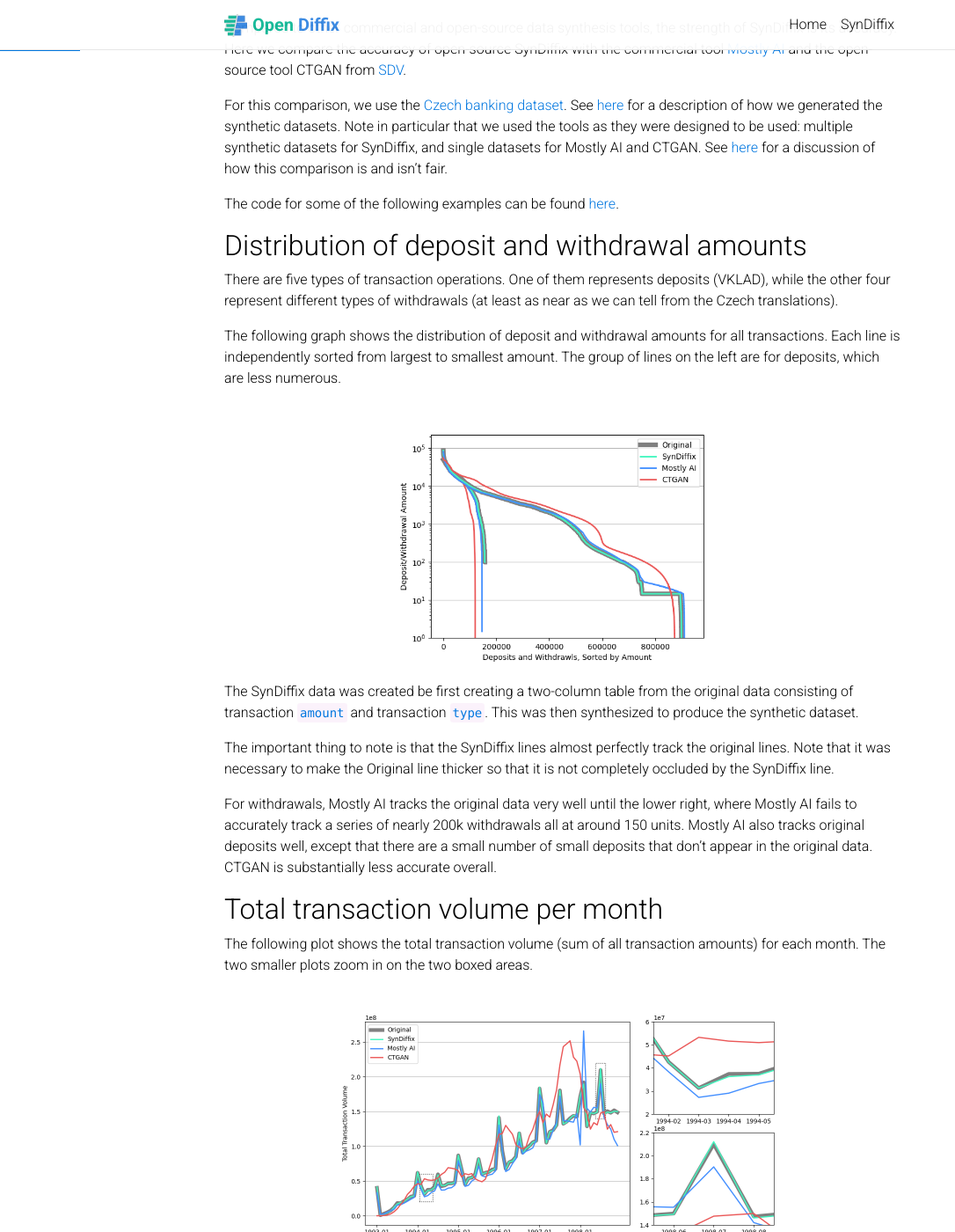
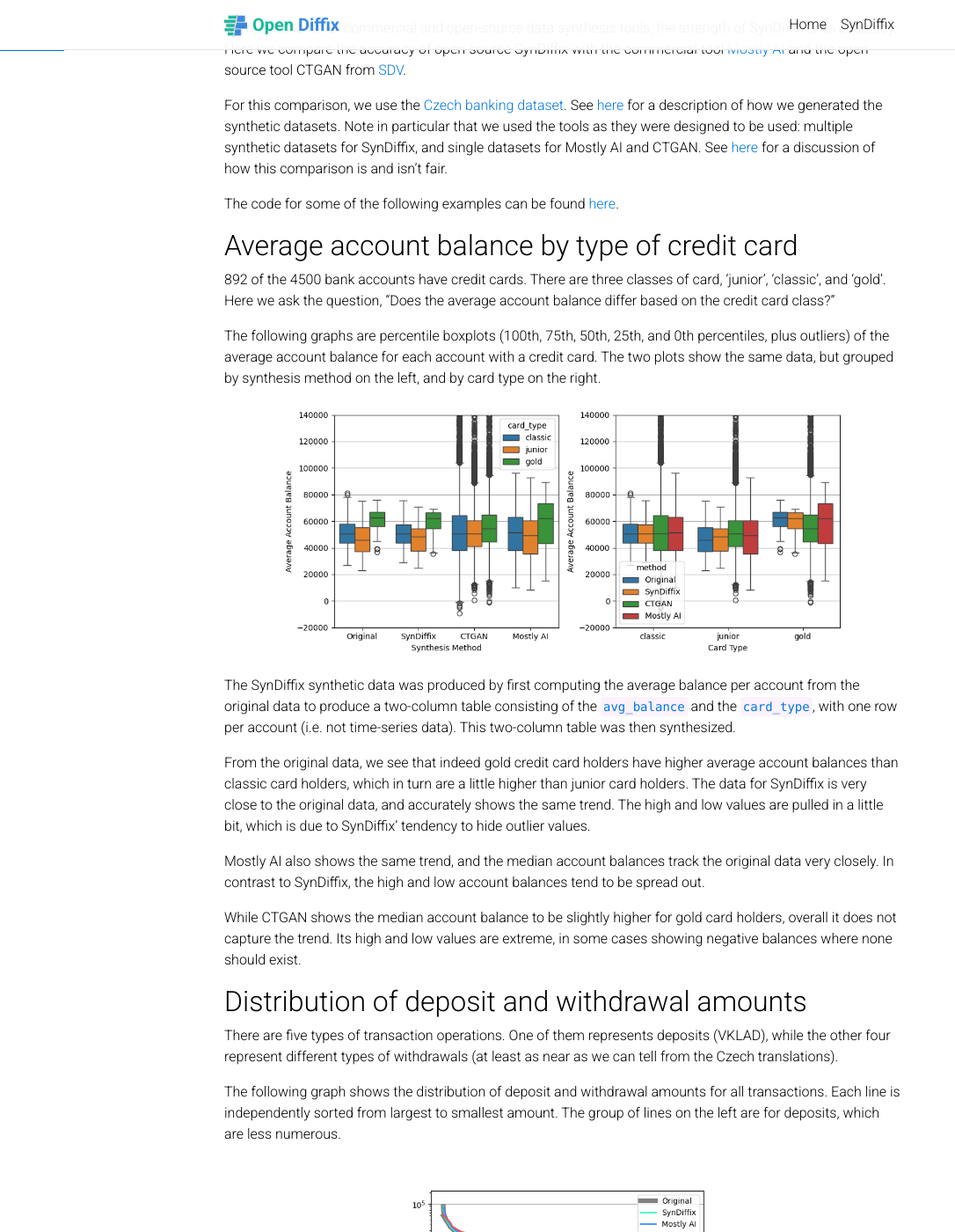
Before and after one commit to diffix/diffix.github.io, a Jekyll site: the page built from _pages/syndiffix-mostlyai-ctgan.md, in a window 1280 px wide and 1400 px high, scrolled down 213 px. Shown: the whole window at 88% size, without its empty margins (0-1086 px from the left). Built offline with Jekyll 4.4.1, drawn with Linux system fonts in a browser that asks for light colours; comment, search, counter and statistics services are not loaded; a style sheet for code colours, icons or effects is not loaded; some of the changed text lies outside the part shown.

Commit message:
Update Mostly AI data with correct linked tables

```diff
--- a/_pages/syndiffix-mostlyai-ctgan.md
+++ b/_pages/syndiffix-mostlyai-ctgan.md
@@ -11,6 +11,22 @@
 [here](#how-the-comparison-is-and-isnt-fair) for a discussion of how this comparison is and isn't fair.
 
 The code for some of the following examples can be found [here](https://github.com/diffix/syndiffix/blob/main/docs/time-series.ipynb).
+
+## Average account balance by type of credit card
+
+892 of the 4500 bank accounts have credit cards. There are three classes of card, 'junior', 'classic', and 'gold'. Here we ask the question, "Does the average account balance differ based on the credit card class?"
+
+The following graphs are percentile boxplots (100th, 75th, 50th, 25th, and 0th percentiles, plus outliers) of the average account balance for each account with a credit card. The two plots show the same data, but grouped by synthesis method on the left, and by card type on the right.
+
+{% include image.html src="/assets/img/trans_account_card_clients.avg_balance.card_type.png" alt="SynDiffix usage style" max_width="650px" %}
+
+The SynDiffix synthetic data was produced by first computing the average balance per account from the original data to produce a two-column table consisting of the `avg_balance` and the `card_type`, with one row per account (i.e. not time-series data). This two-column table was then synthesized.
+
+From the original data, we see that indeed gold credit card holders have higher average account balances than classic card holders, which in turn are a little higher than junior card holders. The data for SynDiffix is very close to the original data, and accurately shows the same trend. The high and low values are pulled in a little bit, which is due to SynDiffix' tendency to hide outlier values.
+
+Mostly AI also shows the same trend, and the median account balances track the original data very closely. In contrast to SynDiffix, the high and low account balances tend to be spread out.
+
+While CTGAN shows the median account balance to be slightly higher for gold card holders, overall it does not capture the trend. Its high and low values are extreme, in some cases showing negative balances where none should exist.
 
 ## Distribution of deposit and withdrawal amounts
 
@@ -28,15 +44,15 @@
 
 ## Total transaction volume per month
 
-The following plot shows the total transaction volume (sum of all transaction amounts) for each month. The two smaller plots zoom in on the two boxed areas.
+The following plot shows the total transaction volume (sum of all transaction amounts) for each month.
 
-{% include image.html src="/assets/img/trans_account_card_clients.amount.month.grid.png" alt="SynDiffix usage style" max_width="600px" %}
+{% include image.html src="/assets/img/trans_account_card_clients.amount.month.png" alt="SynDiffix usage style" max_width="400px" %}
 
 The SynDiffix data was produced by rounding the transaction date to the month, and then producing a two-column table with `month` and `amount`. This table was then synthesized.
 
-Once again, the SynDiffix line tracks the original data almost perfectly. The zoom-in plots show a very slight difference from the original data.
+Once again, the SynDiffix line tracks the original data almost perfectly.
 
-Mostly AI tracks the original data quite well until the last year, where it diverges substantially. The two zoom-in boxes show that even where Mostly AI tracks well, it is still substantially less accurate than SynDiffix. The CTGAN line manages to show the correct upward trend, but otherwise is quite inaccurate.
+While both the Mostly AI and CTGAN transactions have the right increasing trend, both are quite inaccurate.
 
 ## Distribution of maximum balance for all accounts
 
```
Also changed, not shown: assets/img/trans_account_card_clients.amount.month.grid.png (deleted), assets/img/trans_account_card_clients.amount.month.png (added), assets/img/trans_account_card_clients.amount.operation.png, assets/img/trans_account_card_clients.avg_balance.card_type.png, assets/img/trans_account_card_clients.max_balance.png.
